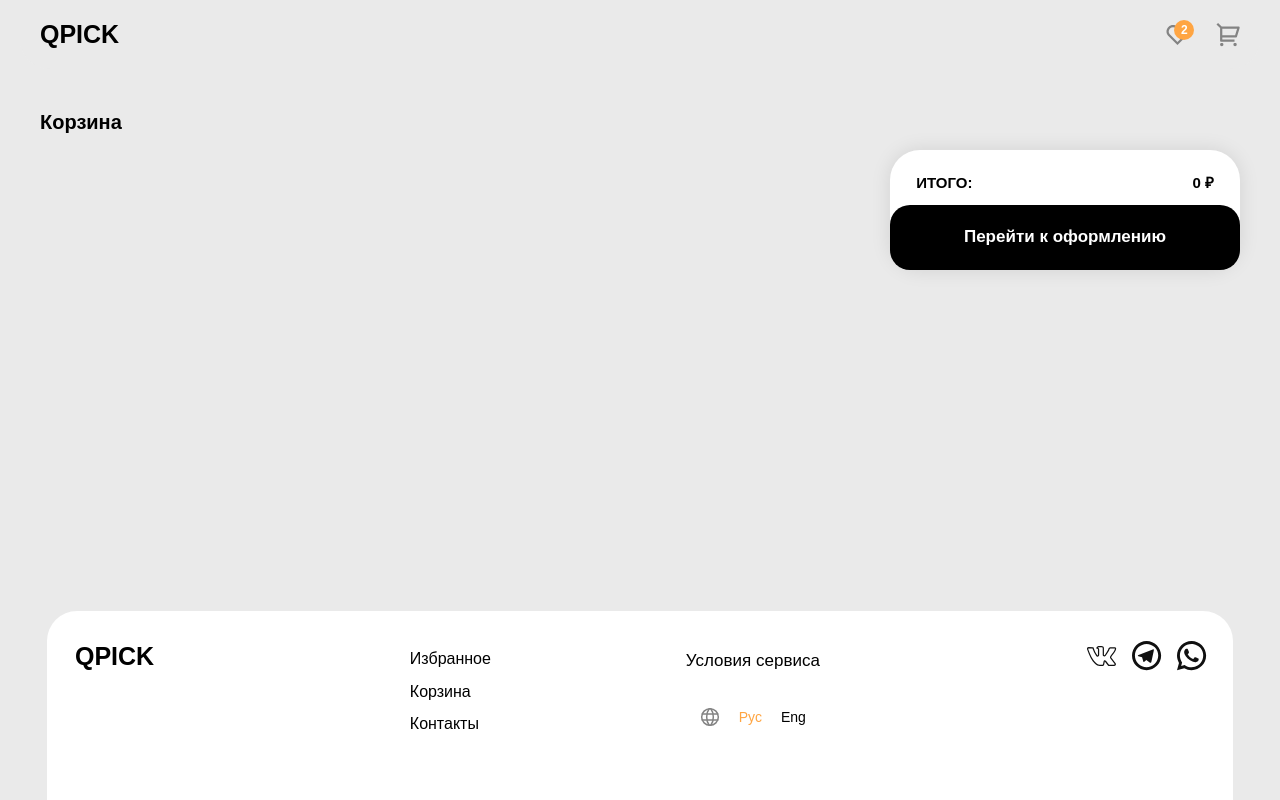
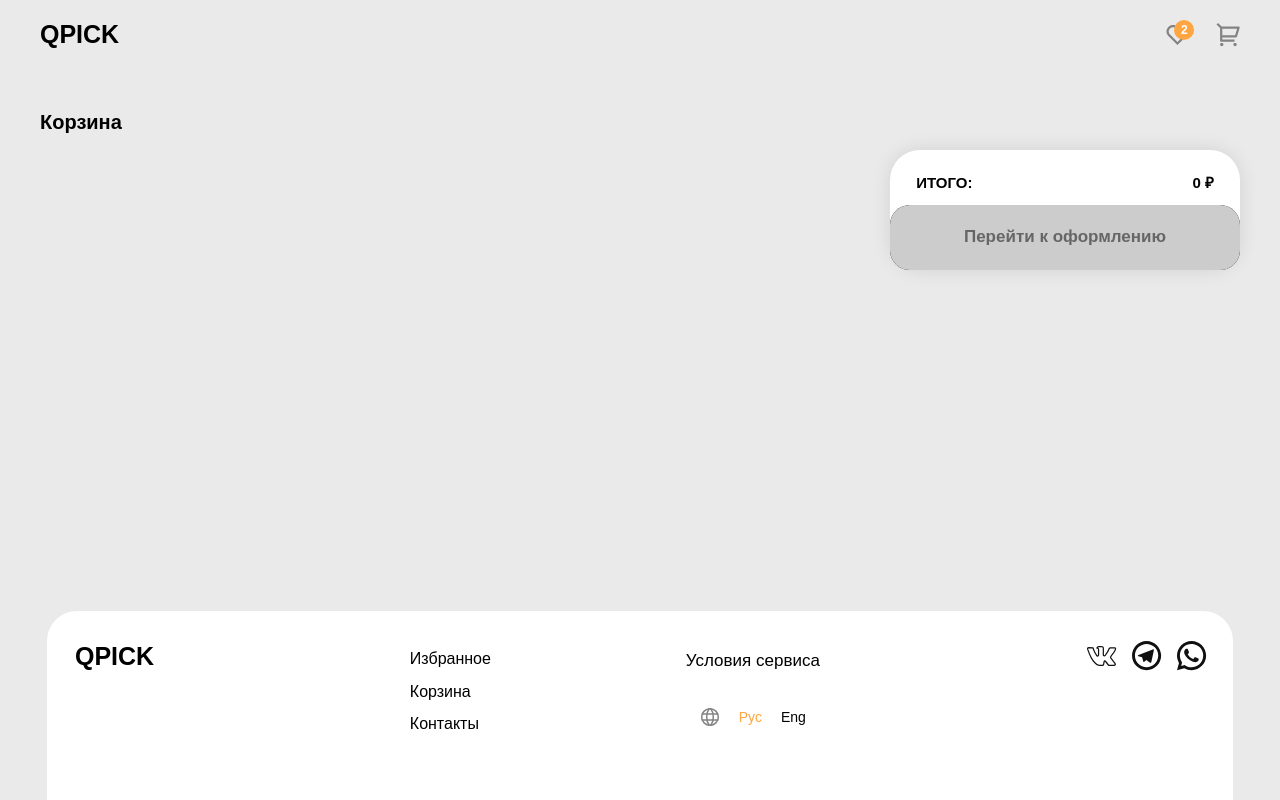
Before and after one commit to Fencerror/QPickShop, a React (Create React App) app: page /QPickShop/cart in a window 1280 px wide. Built offline with nearby package versions, Linux system fonts and the light colour scheme.

Commit message:
simple refactoring

```diff
--- a/src/widgets/total-price/index.tsx
+++ b/src/widgets/total-price/index.tsx
@@ -8,6 +8,8 @@ interface TotalPriceProps {
 
 export const TotalPrice = ({ totalPrice }: TotalPriceProps) => {
   const { language } = useLanguage();
+  const isDisabled = totalPrice === 0;
+
   return (
     <div className={styles.summary}>
       <div className={styles.summaryTitle}>
@@ -19,9 +21,15 @@ export const TotalPrice = ({ totalPrice }: TotalPriceProps) => {
         </div>
       </div>
       <div className={styles.summaryLink}>
-        <Link to="/payment" className={styles.checkoutLink}>
-          {language === "en" ? "Go to payment" : "Перейти к оформлению"}
-        </Link>
+        {isDisabled ? (
+          <span className={`${styles.checkoutLink} ${styles.disabledLink}`}>
+            {language === "en" ? "Go to payment" : "Перейти к оформлению"}
+          </span>
+        ) : (
+          <Link to="/payment" className={styles.checkoutLink}>
+            {language === "en" ? "Go to payment" : "Перейти к оформлению"}
+          </Link>
+        )}
       </div>
     </div>
   );
--- a/src/widgets/total-price/styles.module.css
+++ b/src/widgets/total-price/styles.module.css
@@ -51,6 +51,17 @@
 .checkoutLink:hover {
   text-decoration: underline;
 }
+
+.disabledLink {
+  background-color: #cccccc;
+  color: #666666;
+  cursor: not-allowed;
+  pointer-events: none;
+  border-radius: 1.25rem;
+}
+
+
+
 @media (max-width: 768px) {
   .summary {
     width: 90%;
```
